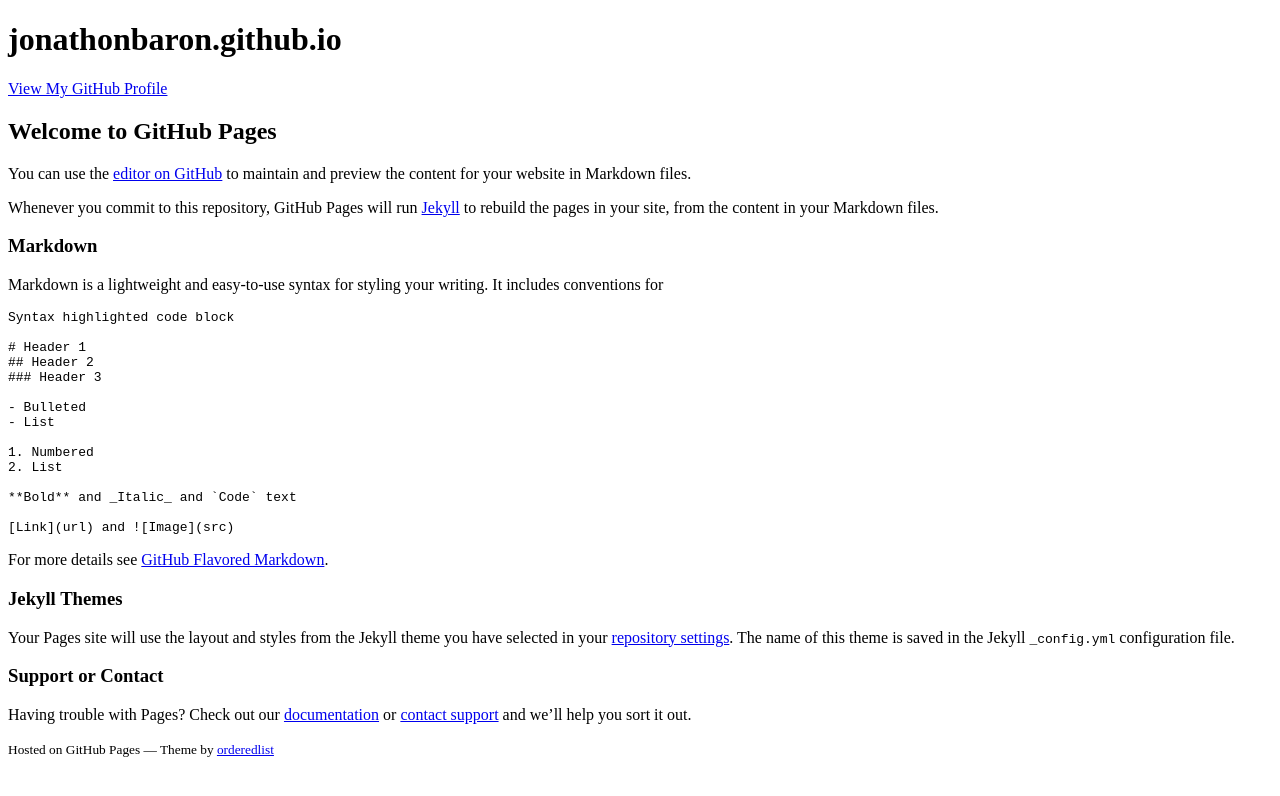
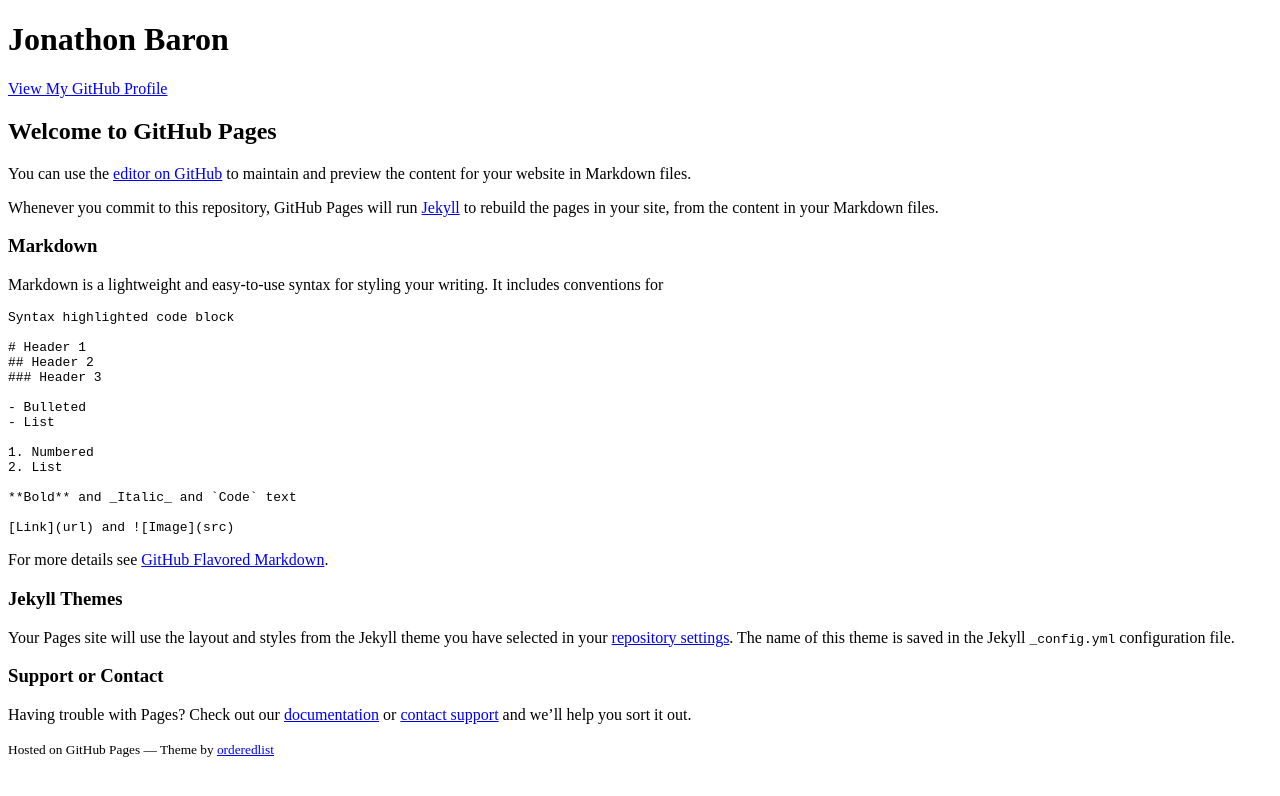
Before and after one commit to jonathonbaron/jonathonbaron.github.io, a Jekyll site: the page built from index.md, in a window 1280 px wide. Shown: the top 796 px of the page. Built offline with Jekyll 4.4.1, drawn with Linux system fonts in a browser that asks for light colours; our own code applies the rules of GitHub Pages for plain Markdown files; a script that is not in the unit is left out; the repository's description, which GitHub fills in, is left out.

Commit message:
Update default.html

```diff
--- a/_layouts/default.html
+++ b/_layouts/default.html
@@ -14,7 +14,7 @@
   <body>
     <div class="wrapper">
       <header>
-        <h1>{{ site.title | default: site.github.repository_name }}</h1>
+        <h1>Jonathon Baron</h1>
         <p>{{ site.description | default: site.github.project_tagline }}</p>
 
         {% if site.github.is_project_page %}
```
